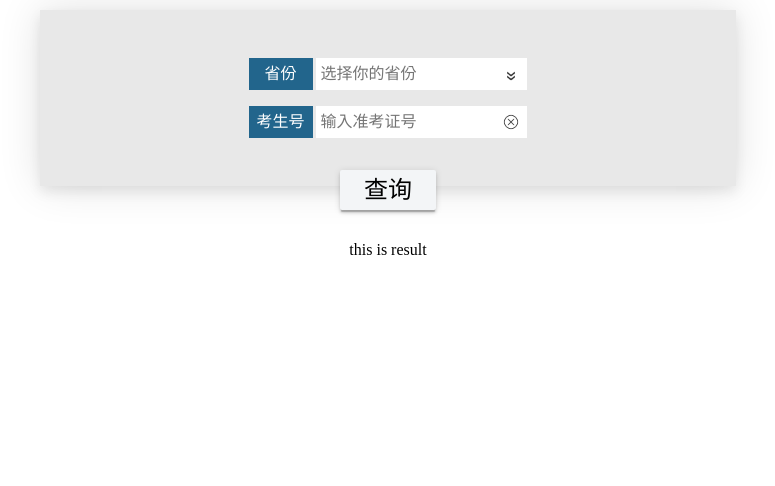
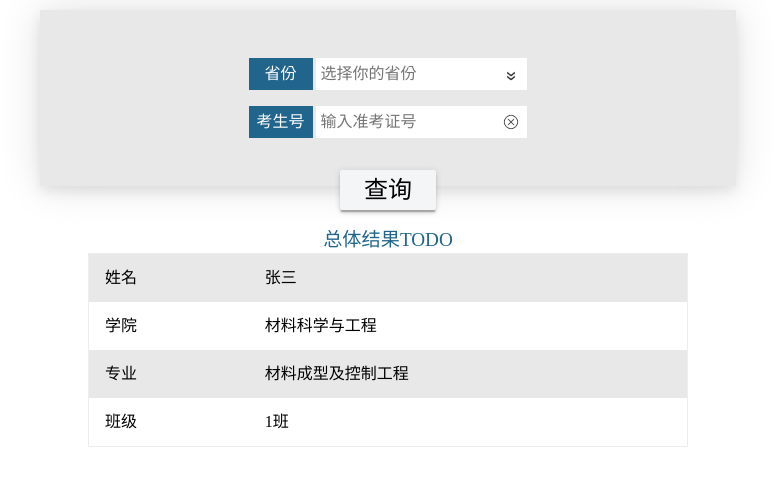
Before and after one commit to Alfxjx/StudentQuery, a plain HTML site: page index.html in a window 1280 px wide. Both pictures are taken after a click on the element "查询". Shown: the part 134-620 px from the top of the page, without its empty margins (252-1027 px from the left). Drawn offline with Linux system fonts and the light colour scheme.

Commit message:
result-table

```diff
--- a/index.html
+++ b/index.html
@@ -53,7 +53,25 @@
 				查询
       </div>
       <div class="result">
-        <p>this is result</p>
+        <p class="res-title">总体结果TODO</p>
+        <table class="res-table">
+          <tr class="res-table-row odd-row">
+            <td>姓名</td>
+            <td>张三</td>
+          </tr>
+          <tr class="res-table-row even-row">
+            <td>学院</td>
+            <td>材料科学与工程</td>
+          </tr>
+          <tr class="res-table-row odd-row">
+            <td>专业</td>
+            <td>材料成型及控制工程</td>
+          </tr>
+          <tr class="res-table-row even-row">
+            <td>班级</td>
+            <td>1班</td>
+          </tr>
+        </table>
       </div>
     </div>
 		<script type="text/javascript" src="./js/main.js"></script>
--- a/style/style.css
+++ b/style/style.css
@@ -43,7 +43,7 @@ body {
 	vertical-align: center;
 	color: #22658c;
 }
-@media (max-width: 500px) {
+@media (max-width: 800px) {
 	.school-logo {
 		width: 3rem;
 		height: 3rem;
@@ -56,7 +56,7 @@ body {
 	}
 	.province-choose {
 		padding: 2px;
-	}
+  }
 }
 .query {
 	display: flex;
@@ -119,7 +119,8 @@ body {
 	display: none;
 	position: absolute;
 	top: 2rem;
-	right: 0rem;
+  right: 0rem;
+  z-index: 10;
 }
 .dropdown-list {
 	background-color: #f3f5f7;
@@ -171,5 +172,35 @@ body {
 
 .result {
 	display: none;
-	padding: 2em;
+  padding: 1em;
+  width: 90%;
+  max-width: 600px;
+  min-width: 450px;
 }
+
+.res-title{
+  text-align: center;
+  margin: 0.2em auto;
+  font-size: 1.2em;
+  color: #22658c;
+}
+
+.res-table{
+  width: 100%;
+  margin: 0 auto;
+  border: 1px solid #ebedf0;
+}
+
+.res-table-row{}
+
+.odd-row{
+  background: #e8e8e8;
+}
+
+.even-row{
+  background: #fff;
+}
+
+.res-table-row td{
+  padding: 1em;
+}
```
